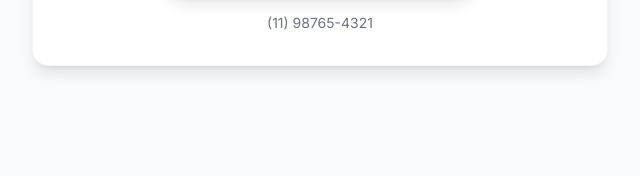
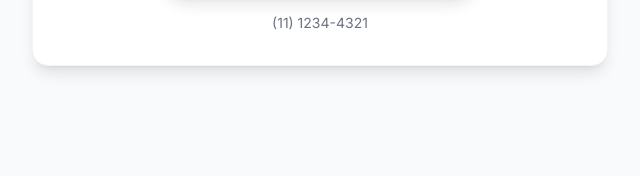
Before and after one commit to Caiera02/Mbadv, a plain HTML site: page index.html in a window 1280 px wide. Shown: the part 3410-3586 px from the top of the page, 320-960 px from the left. Drawn offline with nearby package versions, Linux system fonts and the light colour scheme.

Commit message:
Update index.html

```diff
--- a/index.html
+++ b/index.html
@@ -301,7 +301,7 @@
                         Fale conosco pelo WhatsApp
                     </a>
                     <p class="text-sm text-gray-500 mt-4">
-                        (11) 98765-4321
+                        (11) 1234-4321
                     </p>
                 </div>
             </div>
```
